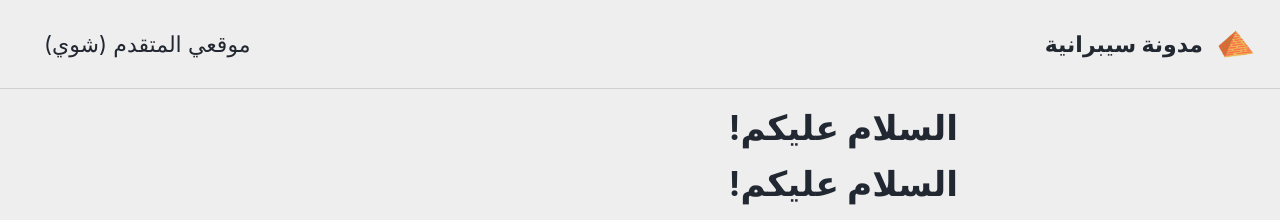
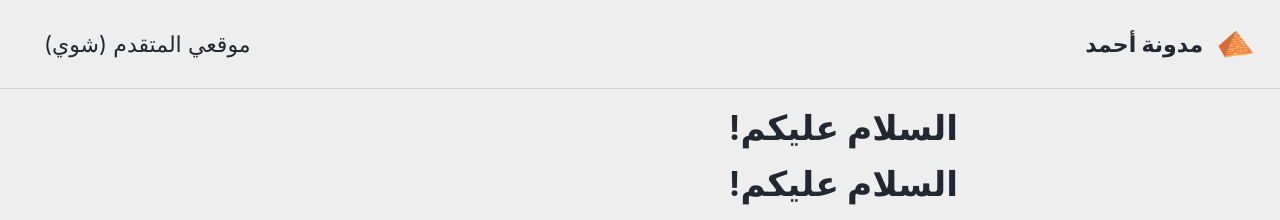
Before and after one commit to ahmdobeidat/ahmdob.github.io, a Jekyll site: the page built from index.md, in a window 1280 px wide. Shown: the top 220 px of the page. Built offline with Jekyll 4.4.1, drawn with Linux system fonts in a browser that asks for light colours; cached includes are drawn as plain includes; our own code applies the rules of GitHub Pages for plain Markdown files.

Commit message:
Update _config.yml

```diff
--- a/_config.yml
+++ b/_config.yml
@@ -29,10 +29,10 @@
 repository               : "ahmdobeidat/ahmdobeidat.github.io"
 teaser                   : "/assets/images/logo.png"
 logo                     : "/assets/images/logo.png"
-masthead_title           : # overrides the website title displayed in the masthead, use " " for no title
-breadcrumbs              : # true, false (default)
+masthead_title           : "مدونة أحمد" # overrides the website title displayed in the masthead, use " " for no title
+breadcrumbs              : true
 words_per_minute         : 200
-enable_copy_code_button  : # true, false (default)
+enable_copy_code_button  : true
 copyright                : # "copyright" name, defaults to site.title
 copyright_url            : # "copyright" URL, defaults to site.url
 comments:
@@ -115,9 +115,9 @@
 
 # Site Author
 author:
-  name             : "Your Name"
+  name             : "Ahmad | أحمد"
   avatar           : # path of avatar image, e.g. "/assets/images/bio-photo.jpg"
-  bio              : "I am an **amazing** person."
+  bio              : "زهقان شوي"
   location         : "Somewhere"
   email            :
   links:
```
